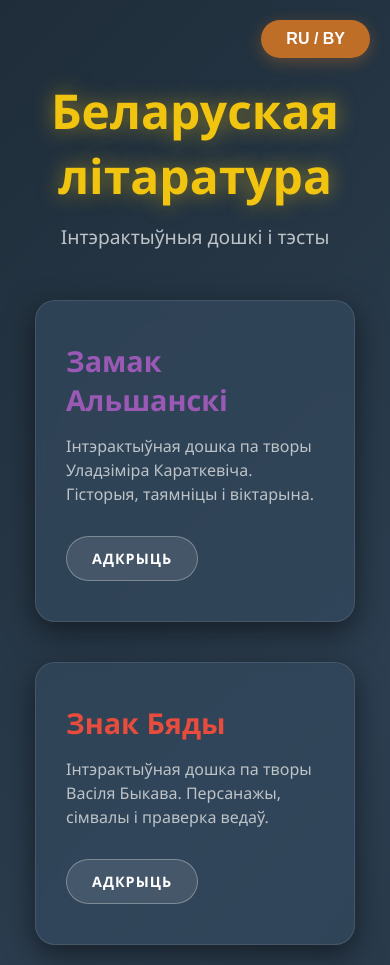
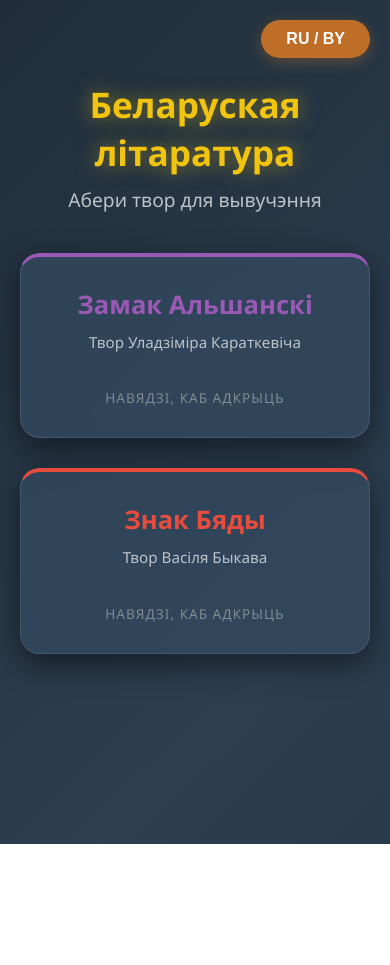
Before and after one commit to Celbtik/Znak-Byady, a plain HTML site: page index.html in a window 390 px wide. After the commit the page ends 844 px from the top, so only its background shows below. Drawn offline with Linux system fonts and the light colour scheme.

Commit message:
index.html

```diff
--- a/index.html
+++ b/index.html
@@ -5,11 +5,9 @@
     <meta name="viewport" content="width=device-width, initial-scale=1.0">
     <title>Беларуская літаратура - Галоўнае меню</title>
     <style>
-        /* Сброс стилей и базовые настройки */
         * { box-sizing: border-box; margin: 0; padding: 0; }
         body {
             font-family: 'Segoe UI', Tahoma, Geneva, Verdana, sans-serif;
-            /* Живой, анимированный градиентный фон */
             background: linear-gradient(-45deg, #1a252f, #2c3e50, #16222a, #34495e);
             background-size: 400% 400%;
             animation: gradientBG 15s ease infinite;
@@ -17,26 +15,28 @@
             display: flex;
             flex-direction: column;
             align-items: center;
-            justify-content: center;
+            justify-content: flex-start;
             min-height: 100vh;
             padding: 20px;
+            padding-top: 80px;
             overflow-x: hidden;
         }
 
-        /* Анимация переливания фона */
         @keyframes gradientBG {
             0% { background-position: 0% 50%; }
             50% { background-position: 100% 50%; }
             100% { background-position: 0% 50%; }
         }
 
-        /* Шапка с кнопкой языка */
         .header {
             width: 100%;
             max-width: 1000px;
             display: flex;
             justify-content: flex-end;
             margin-bottom: 20px;
+            position: absolute;
+            top: 20px;
+            right: 20px;
         }
         .btn-lang {
             padding: 10px 25px;
@@ -50,6 +50,7 @@
             transition: all 0.3s ease;
             backdrop-filter: blur(5px);
             box-shadow: 0 4px 15px rgba(230, 126, 34, 0.3);
+            z-index: 10;
         }
         .btn-lang:hover {
             background: #e67e22;
@@ -57,11 +58,10 @@
             box-shadow: 0 6px 20px rgba(230, 126, 34, 0.6);
         }
 
-        /* Заголовки с эффектом свечения */
         h1 {
             color: #f1c40f;
             font-size: 3em;
-            margin-bottom: 15px;
+            margin-bottom: 10px;
             text-shadow: 0 0 20px rgba(241, 196, 15, 0.5);
             text-align: center;
             animation: fadeInDown 1s ease-out;
@@ -69,67 +69,53 @@
         .subtitle {
             color: #bdc3c7;
             font-size: 1.2em;
-            margin-bottom: 50px;
+            margin-bottom: 40px;
             text-align: center;
             animation: fadeInUp 1s ease-out;
         }
 
-        /* Сетка для карточек */
         .menu-container {
             display: flex;
-            gap: 40px;
+            gap: 30px;
             flex-wrap: wrap;
             justify-content: center;
+            align-items: flex-start;
+            max-width: 1000px;
             animation: fadeIn 1.5s ease-out;
         }
 
-        /* Стили самих карточек */
+        /* --- СТИЛИ КАРТОЧЕК --- */
         .menu-card {
-            background: rgba(52, 73, 94, 0.7);
+            background: rgba(52, 73, 94, 0.8);
             border-radius: 20px;
-            padding: 40px 30px;
-            width: 320px;
-            text-decoration: none;
+            padding: 30px;
+            width: 340px;
             color: white;
             box-shadow: 0 10px 30px rgba(0,0,0,0.5);
             transition: all 0.4s cubic-bezier(0.175, 0.885, 0.32, 1.275);
             border: 1px solid rgba(255,255,255,0.1);
-            position: relative;
-            overflow: hidden;
             display: flex;
             flex-direction: column;
             backdrop-filter: blur(10px);
+            position: relative;
+            overflow: hidden;
         }
 
-        /* Эффект блика при наведении */
-        .menu-card::before {
-            content: '';
-            position: absolute;
-            top: 0; left: 0; width: 100%; height: 100%;
-            background: linear-gradient(45deg, transparent, rgba(255,255,255,0.15), transparent);
-            transform: translateX(-100%);
-            transition: 0.5s;
+        .menu-card.zamak { border-top: 4px solid #9b59b6; }
+        .menu-card.znak { border-top: 4px solid #e74c3c; }
+
+        .menu-card:hover {
+            transform: translateY(-5px);
+            box-shadow: 0 15px 40px rgba(0,0,0,0.7);
         }
-        .menu-card:hover::before {
-            transform: translateX(100%);
-        }
-
-        /* Индивидуальные цвета для карточек при наведении */
-        .menu-card.zamak:hover {
-            transform: translateY(-15px) scale(1.02);
-            box-shadow: 0 20px 40px rgba(155, 89, 182, 0.4);
-            border-color: #9b59b6;
-        }
-        .menu-card.znak:hover {
-            transform: translateY(-15px) scale(1.02);
-            box-shadow: 0 20px 40px rgba(231, 76, 60, 0.4);
-            border-color: #e74c3c;
-        }
+        .menu-card.zamak:hover { box-shadow: 0 15px 40px rgba(155, 89, 182, 0.3); }
+        .menu-card.znak:hover { box-shadow: 0 15px 40px rgba(231, 76, 60, 0.3); }
 
         .menu-card h2 {
-            margin-bottom: 15px;
-            font-size: 1.8em;
+            margin-bottom: 10px;
+            font-size: 1.6em;
             transition: color 0.3s;
+            text-align: center;
         }
         .menu-card.zamak h2 { color: #9b59b6; }
         .menu-card.znak h2 { color: #e74c3c; }
@@ -139,39 +125,91 @@
             text-shadow: 0 0 10px currentColor;
         }
 
-        .menu-card p {
-            font-size: 1em;
+        .menu-card p.desc {
+            font-size: 0.95em;
             color: #bdc3c7;
-            line-height: 1.5;
-            margin-bottom: 30px;
-            flex-grow: 1;
+            text-align: center;
+            margin-bottom: 20px;
+            line-height: 1.4;
         }
 
-        /* Кнопка внутри карточки */
-        .card-btn {
-            display: inline-block;
-            padding: 12px 25px;
-            background: rgba(255,255,255,0.1);
-            border: 1px solid rgba(255,255,255,0.3);
-            border-radius: 30px;
-            font-weight: bold;
-            text-transform: uppercase;
-            font-size: 0.9em;
-            letter-spacing: 1px;
-            transition: all 0.3s;
-            align-self: flex-start;
-        }
-        .menu-card.zamak:hover .card-btn {
-            background: #9b59b6; border-color: #9b59b6; box-shadow: 0 0 15px #9b59b6;
-        }
-        .menu-card.znak:hover .card-btn {
-            background: #e74c3c; border-color: #e74c3c; box-shadow: 0 0 15px #e74c3c;
+        /* --- ВЫЕЗЖАЮЩЕЕ МЕНЮ (АККОРДЕОН) --- */
+        .submenu {
+            max-height: 0;
+            opacity: 0;
+            overflow: hidden;
+            transition: all 0.4s ease-in-out;
+            display: flex;
+            flex-direction: column;
+            gap: 10px;
+            margin-top: 0;
         }
 
-        /* Анимации появления элементов */
+        .menu-card:hover .submenu,
+        .menu-card:focus-within .submenu {
+            max-height: 400px;
+            opacity: 1;
+            margin-top: 20px;
+        }
+
+        /* Стили кнопок внутри выезжающего меню */
+        .submenu a {
+            text-decoration: none;
+            color: #ecf0f1;
+            background: rgba(255,255,255,0.05);
+            padding: 12px 15px;
+            border-radius: 10px;
+            font-size: 0.95em;
+            transition: all 0.2s;
+            display: flex;
+            justify-content: space-between;
+            align-items: center;
+            border-left: 3px solid transparent;
+        }
+
+        .submenu a:hover {
+            background: rgba(255,255,255,0.15);
+            transform: translateX(5px);
+        }
+
+        .zamak .submenu a:hover {
+            border-left-color: #9b59b6;
+            background: rgba(155, 89, 182, 0.2);
+        }
+        .znak .submenu a:hover {
+            border-left-color: #e74c3c;
+            background: rgba(231, 76, 60, 0.2);
+        }
+
+        .submenu .icon { font-size: 1.2em; }
+
+        /* Текст-подсказка "Наведи" */
+        .hint {
+            text-align: center;
+            font-size: 0.85em;
+            color: #7f8c8d;
+            margin-top: 15px;
+            transition: opacity 0.3s;
+            text-transform: uppercase;
+            letter-spacing: 1px;
+        }
+
+        .menu-card:hover .hint {
+            opacity: 0;
+        }
+
         @keyframes fadeInDown { from { opacity: 0; transform: translateY(-30px); } to { opacity: 1; transform: translateY(0); } }
         @keyframes fadeInUp { from { opacity: 0; transform: translateY(30px); } to { opacity: 1; transform: translateY(0); } }
         @keyframes fadeIn { from { opacity: 0; } to { opacity: 1; } }
+
+        /* Адаптивность для телефонов */
+        @media (max-width: 768px) {
+            h1 { font-size: 2.2em; }
+            .menu-card { width: 100%; max-width: 400px; }
+            .menu-card:hover .submenu { max-height: 0; opacity: 0; margin-top: 0; }
+            .menu-card:focus-within .submenu { max-height: 400px; opacity: 1; margin-top: 20px; }
+            .menu-card:focus-within .hint { opacity: 0; }
+        }
     </style>
 </head>
 <body>
@@ -181,34 +219,79 @@
     </div>
 
     <h1 id="main-title" data-be="Беларуская літаратура" data-ru="Белорусская литература">Беларуская літаратура</h1>
-    <p class="subtitle" id="main-subtitle" data-be="Інтэрактыўныя дошкі і тэсты" data-ru="Интерактивные доски и тесты">Інтэрактыўныя дошкі і тэсты</p>
+    <p class="subtitle" id="main-subtitle" data-be="Абери твор для вывучэння" data-ru="Выбери произведение для изучения">Абери твор для вывучэння</p>
 
     <div class="menu-container">
-        <!-- Карточка Замак Альшанскі (ВЫПРАВЛЕНА) -->
-        <a href="zamak.html" class="menu-card zamak">
-            <h2 id="zamak-title" data-be="Замак Альшанскі" data-ru="Замок Ольшанский">Замак Альшанскі</h2>
-            <p id="zamak-desc" data-be="Інтэрактыўная дошка па творы Уладзіміра Караткевіча. Гісторыя, таямніцы і віктарына." data-ru="Интерактивная доска по произведению Владимира Короткевича. История, тайны и викторина.">
-                Інтэрактыўная дошка па творы Уладзіміра Караткевіча. Гісторыя, таямніцы і віктарына.
-            </p>
-            <span class="card-btn" id="zamak-btn" data-be="Адкрыць" data-ru="Открыть">Адкрыць</span>
-        </a>
 
-        <!-- Карточка Знак Бяды (ВЫПРАВЛЕНА) -->
-        <a href="znak.html" class="menu-card znak">
-            <h2 id="znak-title" data-be="Знак Бяды" data-ru="Знак Беды">Знак Бяды</h2>
-            <p id="znak-desc" data-be="Інтэрактыўная дошка па творы Васіля Быкава. Персанажы, сімвалы і праверка ведаў." data-ru="Интерактивная доска по произведению Василя Быкова. Персонажи, символы и проверка знаний.">
-                Інтэрактыўная дошка па творы Васіля Быкава. Персанажы, сімвалы і праверка ведаў.
-            </p>
-            <span class="card-btn" id="znak-btn" data-be="Адкрыць" data-ru="Открыть">Адкрыць</span>
-        </a>
+        <!-- ================= КАРТОЧКА 1: ЗАМАК АЛЬШАНСКІ ================= -->
+        <div class="menu-card zamak" tabindex="0">
+            <h2 data-be="Замак Альшанскі" data-ru="Замок Ольшанский">Замак Альшанскі</h2>
+            <p class="desc" data-be="Твор Уладзіміра Караткевіча" data-ru="Произведение Владимира Короткевича">Твор Уладзіміра Караткевіча</p>
+
+            <div class="hint" data-be="Навядзі, каб адкрыць" data-ru="Наведи, чтобы открыть">Навядзі, каб адкрыць</div>
+
+            <div class="submenu">
+                <a href="zamak-personazhy.html" class="link-item">
+                    <span data-be="Персанажы" data-ru="Персонажи">Персанажы</span>
+                    <span class="icon">👥</span>
+                </a>
+                <a href="zamak-fakty.html" class="link-item">
+                    <span data-be="Факты пра пісьменніка і твор" data-ru="Факты о писателе и произведении">Факты пра пісьменніка і твор</span>
+                    <span class="icon">📖</span>
+                </a>
+                <a href="zamak-kratka.html" class="link-item">
+                    <span data-be="Кароткі змест + Відэа" data-ru="Краткое содержание + Видео">Кароткі змест + Відэа</span>
+                    <span class="icon">🎬</span>
+                </a>
+                <a href="zamak-test.html" class="link-item">
+                    <span data-be="Тэст (15 пытанняў)" data-ru="Тест (15 вопросов)">Тэст (15 пытанняў)</span>
+                    <span class="icon">🧠</span>
+                </a>
+            </div>
+        </div>
+
+        <!-- ================= КАРТОЧКА 2: ЗНАК БЯДЫ ================= -->
+        <div class="menu-card znak" tabindex="0">
+            <h2 data-be="Знак Бяды" data-ru="Знак Беды">Знак Бяды</h2>
+            <p class="desc" data-be="Твор Васіля Быкава" data-ru="Произведение Василя Быкова">Твор Васіля Быкава</p>
+
+            <div class="hint" data-be="Навядзі, каб адкрыць" data-ru="Наведи, чтобы открыть">Навядзі, каб адкрыць</div>
+
+            <div class="submenu">
+                <a href="znak-personazhy.html" class="link-item">
+                    <span data-be="Персанажы" data-ru="Персонажи">Персанажы</span>
+                    <span class="icon">👥</span>
+                </a>
+                <a href="znak-fakty.html" class="link-item">
+                    <span data-be="Факты пра пісьменніка і твор" data-ru="Факты о писателе и произведении">Факты пра пісьменніка і твор</span>
+                    <span class="icon">📖</span>
+                </a>
+                <a href="znak-kratka.html" class="link-item">
+                    <span data-be="Кароткі змест + Відэа" data-ru="Краткое содержание + Видео">Кароткі змест + Відэа</span>
+                    <span class="icon">🎬</span>
+                </a>
+                <a href="znak-test.html" class="link-item">
+                    <span data-be="Тэст (15 пытанняў)" data-ru="Тест (15 вопросов)">Тэст (15 пытанняў)</span>
+                    <span class="icon">🧠</span>
+                </a>
+            </div>
+        </div>
+
     </div>
 
     <script>
         let currentLang = localStorage.getItem('siteLang') || 'be';
 
         function updateMainText() {
+            // Меняем текст на основе выбранного языка
             document.querySelectorAll('[data-be]').forEach(el => {
                 el.innerHTML = el.getAttribute(`data-${currentLang}`);
+            });
+
+            // Передаем язык дальше по ссылкам
+            document.querySelectorAll('.link-item').forEach(link => {
+                let baseUrl = link.getAttribute('href').split('?')[0];
+                link.setAttribute('href', `${baseUrl}?lang=${currentLang}`);
             });
         }
 
```
